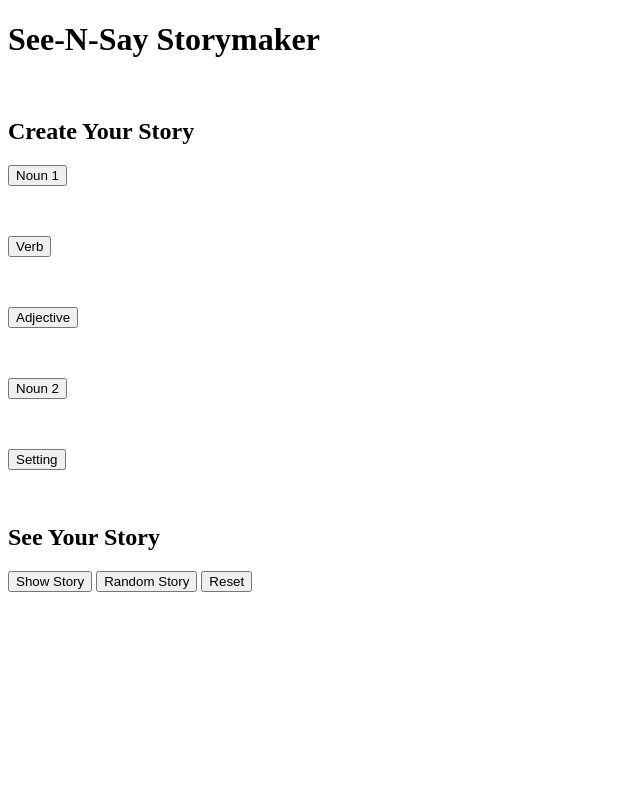
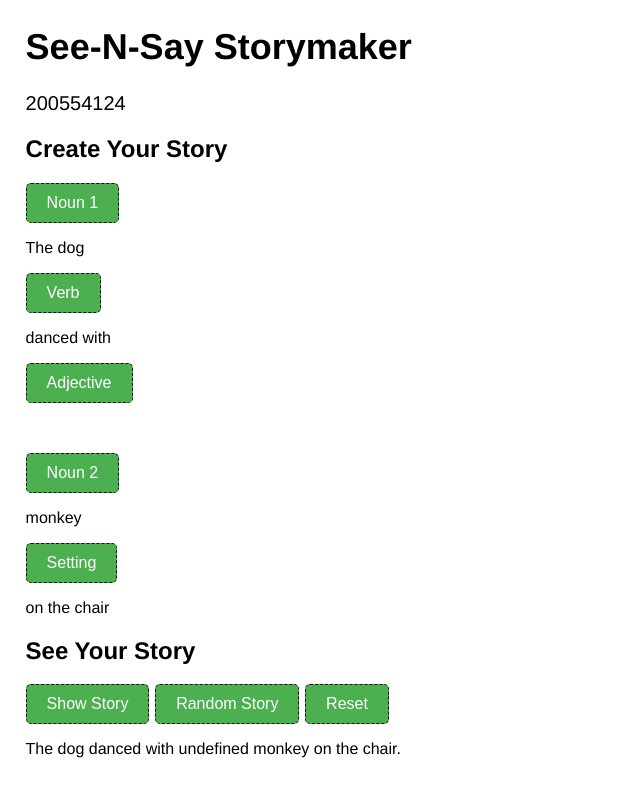
Before and after one commit to DeepBwas/JavaScript-assignment01, a plain HTML site: page index.html in a window 1280 px wide. Both pictures are taken after a click on the button "Random Story". Shown: the whole page, without its empty margins (0-640 px from the left). Drawn offline with Linux system fonts and the light colour scheme.

Commit message:
Completed Commit

```diff
--- a/css/style.css
+++ b/css/style.css
@@ -0,0 +1,36 @@
+/* Deep Biswas | 200554124 */
+/* Body Style */
+body{
+    margin: 2vw;
+    width: 400px;
+    font-family: 'Helvetica', sans-serif;
+}
+/* All Buttons Style */
+button{
+    cursor: pointer;
+    background-color: #4CAF50;
+    border: 1px #0e0e0e dashed;
+    color: white;
+    padding: 10px 20px;
+    text-align: center;
+    text-decoration: none;
+    display: inline-block;
+    font-size: 16px;
+    border-radius: 5px;
+    transition: all 0.5s;
+    margin-right: 0.1vw;
+}
+button:hover{
+    background-color: #0e0e0e;
+    color: #4CAF50;
+}
+button:active{
+    transform: scale(0.95);
+}
+/* Some Text styles */
+h1{
+    font-size: 36px;
+}
+#studentId{
+    font-size: 20px;
+}
--- a/index.html
+++ b/index.html
@@ -1,3 +1,4 @@
+<!-- Deep Biswas | 200554124 -->
 <!DOCTYPE html>
 <html lang="en">
 	<head>
@@ -7,6 +8,7 @@
 		<link rel="icon" type="image/x-icon" href="./img/popup-tick-mark.png">
 		<meta name="viewport" content="width=device-width, initial-scale=1.0">
 		<script defer src="js/storymaker.js"></script>
+		<link rel="stylesheet" href="./css/style.css">
 	</head>
 	<body>
 		<h1>See-N-Say Storymaker</h1>
--- a/js/storymaker.js
+++ b/js/storymaker.js
@@ -38,15 +38,14 @@ let noun2Count = 0;
 let settingCount = 0;
 
 /* Functions -------------------------------------------------- */
-window.onload = function(){
 // Display student id for all buttons
 for (let i = 0; i < buttons.length; i++){
     buttons[i].addEventListener('click', function(){
         stdId.textContent = "200554124";
     });
 }
-}
 
+// Make the opacity 0 for all p tags when page loads
 stdId.style.opacity = "0";
 noun1Out.style.opacity = "0";
 verbOut.style.opacity = "0";
@@ -55,6 +54,7 @@ noun2Out.style.opacity = "0";
 settingOut.style.opacity = "0";
 storyOut.style.opacity = "0";
 
+// Make the opacity 1 for all p tags when textcontent is not 'Dummy'
 if (stdId.textContent !== "Dummy"){
     // Make the opacity 1
     stdId.style.opacity = "1";
@@ -83,7 +83,7 @@ if (settingOut.textContent !== "Dummy"){
 // Variables for live array elements
 let noun1Live, verbLive, adjectiveLive, noun2Live, settingLive;
 
-function noun1_on_click() {
+function noun1_on_click(){
     // Variable to get array element and displaying it
     noun1Out.textContent = noun1Array[noun1Count];
     noun1Live = noun1Array[noun1Count];
@@ -94,7 +94,7 @@ function noun1_on_click() {
     }
 }
 
-function verb_on_click() {
+function verb_on_click(){
     // Variable to get array element and displaying it
     verbOut.textContent = verbArray[verbCount];
     verbLive = verbArray[verbCount];
@@ -105,7 +105,7 @@ function verb_on_click() {
     }
 }
 
-function adjective_on_click() {
+function adjective_on_click(){
     // Variable to get array element and displaying it
     adjectiveOut.textContent = adjectiveArray[adjectiveCount];
     adjectiveLive = adjectiveArray[adjectiveCount];
@@ -116,7 +116,7 @@ function adjective_on_click() {
     }
 }
 
-function noun2_on_click() {
+function noun2_on_click(){
     // Variable to get array element and displaying it
     noun2Out.textContent = noun2Array[noun2Count];
     noun2Live = noun2Array[noun2Count];
@@ -127,7 +127,7 @@ function noun2_on_click() {
     }
 }
 
-function setting_on_click() {
+function setting_on_click(){
     // Variable to get array element and displaying it
     settingOut.textContent = settingArray[settingCount];
     settingLive = settingArray[settingCount];
@@ -147,18 +147,21 @@ function playback_on_click(){
 
 let nounFunctions = [noun1_on_click, noun2_on_click];
 let otherFunctions = [verb_on_click, adjective_on_click, setting_on_click];
+
 // Grabbing random element from arrays, concatenate and display
-function random_on_click() {
+function random_on_click(){
     // Define the number of times to run the functions
-    let numTimes = 5;
+    let nounTimes = 6;
+    let otherTimes = 5;
 
     // Run the functions numTimes times
-    for (let i = 0; i < numTimes; i++) {
+    for (let i = 0; i < nounTimes; i++){
         // Generate a random index for nounFunctions
         let index = Math.floor(Math.random() * nounFunctions.length);
         // Call the function at the random index
         nounFunctions[index]();
-
+    }
+    for (let i = 0; i < otherTimes; i++){
         // Generate a random index for otherFunctions
         let index2 = Math.floor(Math.random() * otherFunctions.length);
         // Call the function at the random index
@@ -200,35 +203,27 @@ showStory.addEventListener('click', playback_on_click);
 randomStory.addEventListener('click', random_on_click);
 reset.addEventListener('click', reset_on_click);
 
-stdId.style.opacity = "0";
-noun1Out.style.opacity = "0";
-verbOut.style.opacity = "0";
-adjectiveOut.style.opacity = "0";
-noun2Out.style.opacity = "0";
-settingOut.style.opacity = "0";
-storyOut.style.opacity = "0";
+// Select the p tags
+let pTags = document.getElementsByTagName('p');
 
-if (stdId.textContent !== "Dummy"){
-    // Make the opacity 1
-    stdId.style.opacity = "1";
+// Create a MutationObserver instance
+let observer = new MutationObserver(function(mutations) {
+    mutations.forEach(function(mutation) {
+        if (mutation.type == 'childList') {
+            let target = mutation.target;
+            if (target.textContent === "Dummy") {
+                target.style.opacity = "0";
+            } else {
+                target.style.opacity = "1";
             }
-if (noun1Out.textContent !== "Dummy"){
-    // Make the opacity 1
-    noun1Out.style.opacity = "1";
         }
-if (verbOut.textContent !== "Dummy"){
-    // Make the opacity 1
-    verbOut.style.opacity = "1";
+    });
+});
+
+// Options for the observer (which mutations to observe)
+let config = { childList: true };
+
+// Start observing the p tags for configured mutations
+for (let i = 0; i < pTags.length; i++){
+    observer.observe(pTags[i], config);
 }
-if (adjectiveOut.textContent !== "Dummy"){
-    // Make the opacity 1
-    adjectiveOut.style.opacity = "1";
-}
-if (noun2Out.textContent !== "Dummy"){
-    // Make the opacity 1
-    noun2Out.style.opacity = "1";
-}
-if (settingOut.textContent !== "Dummy"){
-    // Make the opacity 1
-    settingOut.style.opacity = "1";
-}
```
Lines whose indentation alone changed are shown as unchanged.
